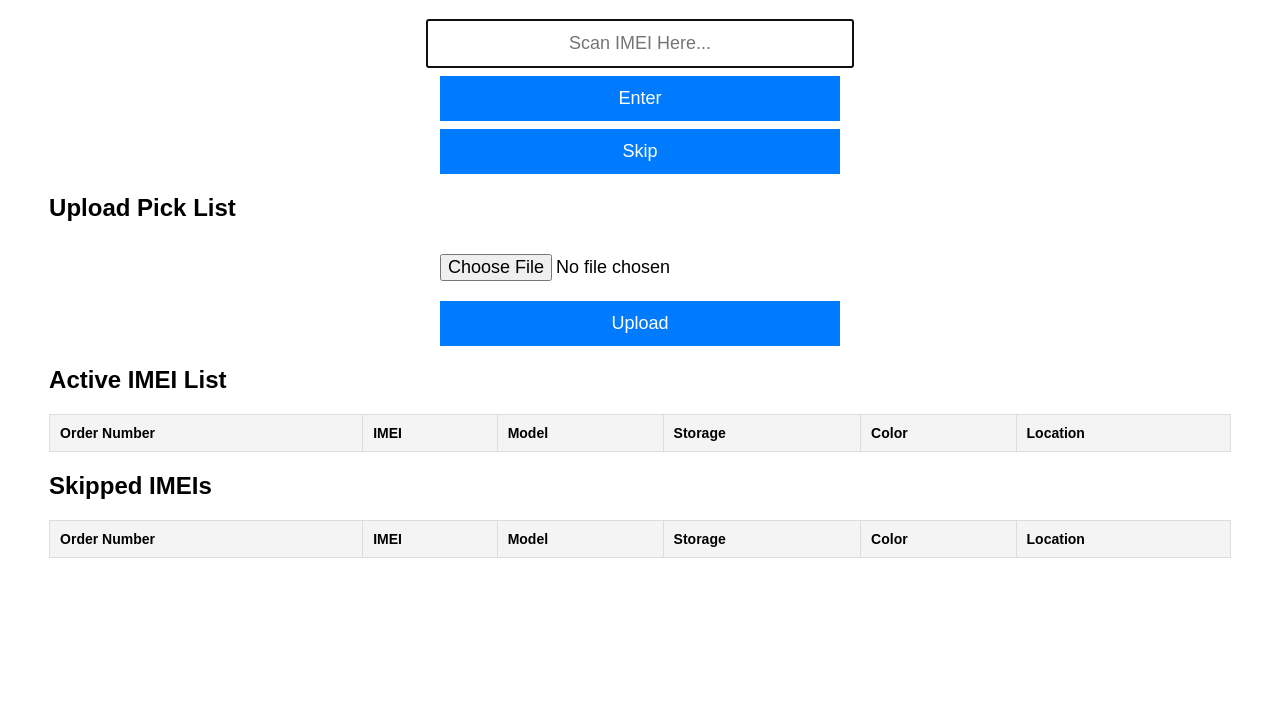
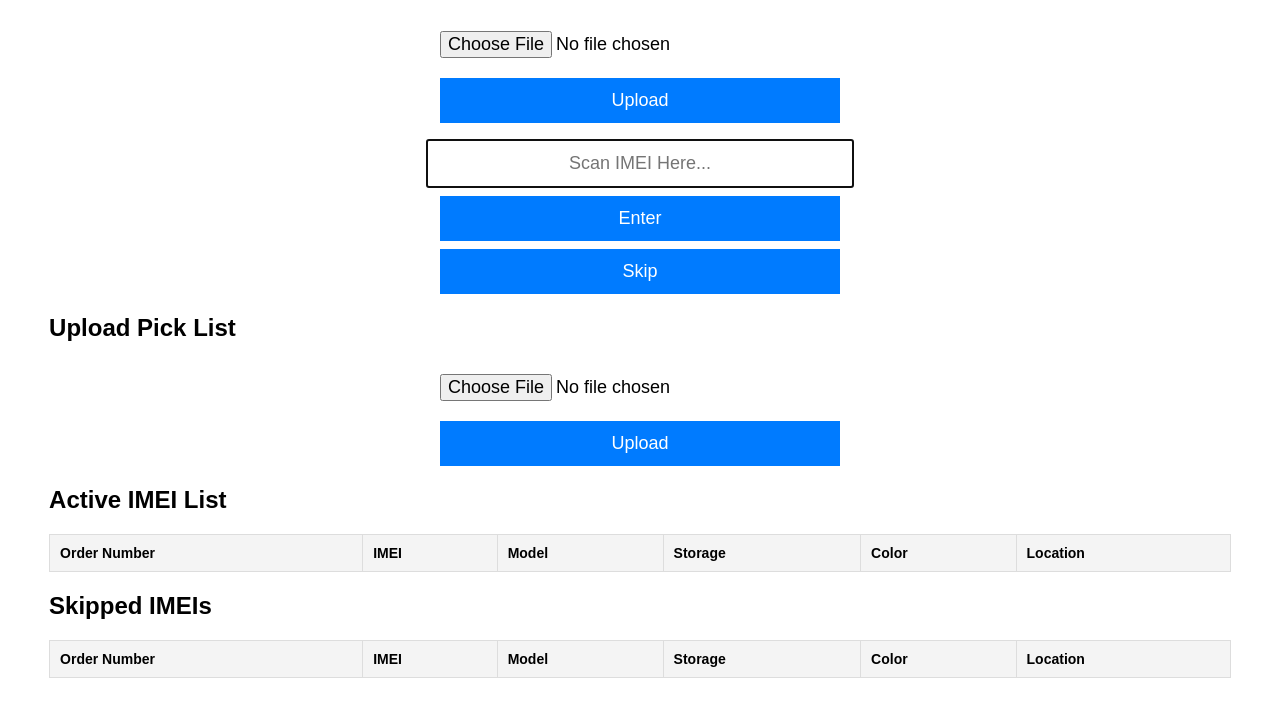
Before and after one commit to DJ-WSPHONE/V4-iPhone, a plain HTML site: page index.html in a window 1280 px wide. Shown: the part 79-796 px from the top of the page. Drawn offline with Linux system fonts and the light colour scheme.

Commit message:
Update index.html

```diff
--- a/index.html
+++ b/index.html
@@ -8,6 +8,12 @@
 <body>
     <div class="container">
         <h1>IMEI Pick List Scanner</h1>
+
+        <div id="uploadSection">
+    <input type="file" id="picklistUpload">
+    <button onclick="uploadPicklist()">Upload</button>
+    <p id="uploadStatus"></p>
+</div>
 
         <input type="text" id="scanner" placeholder="Scan IMEI Here..." oninput="handleKeyPress(event)">
         <button onclick="checkIMEI()">Enter</button>
```
